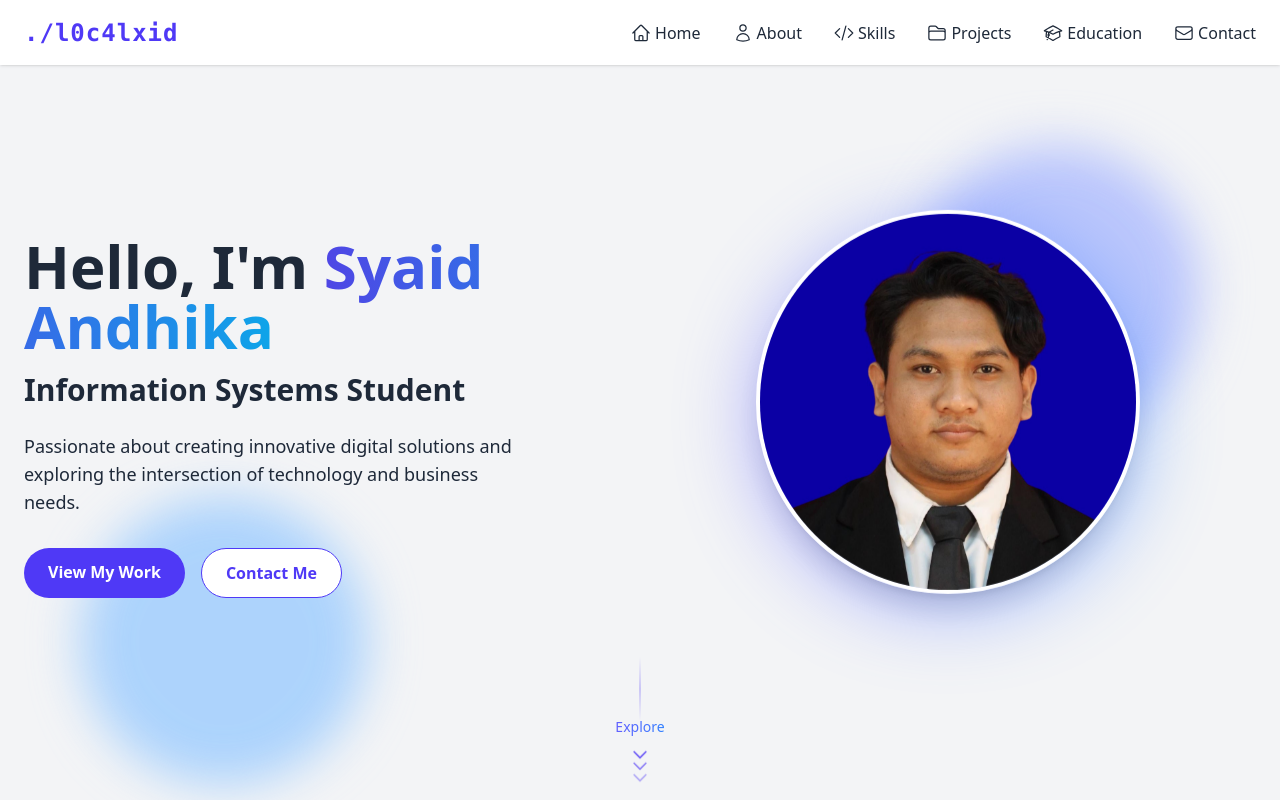
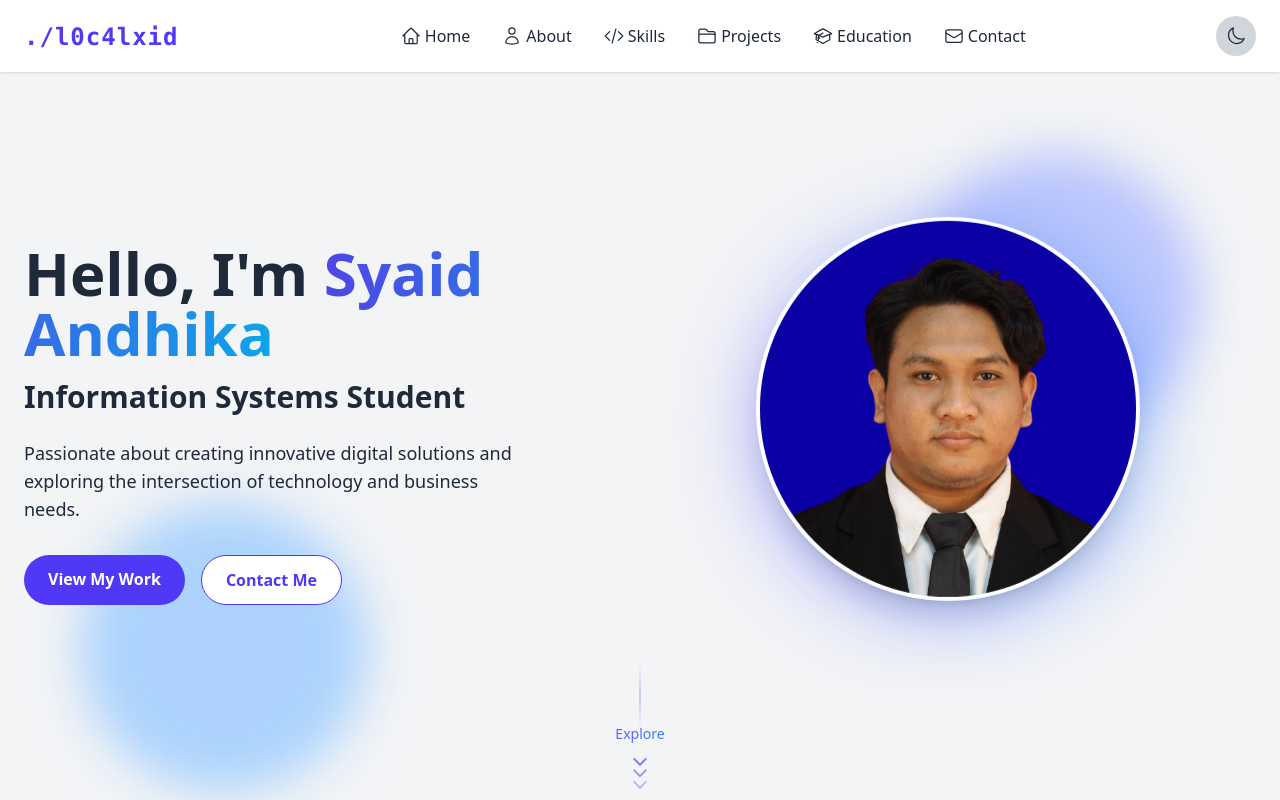
Before and after one commit to l0c4lxid/my-profile, a Next.js app: page / in a window 1280 px wide. Shown: the top 800 px of the page. Built offline with nearby package versions, Linux system fonts and the light colour scheme.

Commit message:
fix navbar desktop

```diff
--- a/src/app/components/Navbar.tsx
+++ b/src/app/components/Navbar.tsx
@@ -67,8 +67,8 @@ export default function Navbar({ darkMode, toggleDarkMode }: NavbarProps) {
         darkMode ? "bg-gray-800 text-white" : "bg-white text-gray-800"
       } py-4 px-6 sticky top-0 z-50 shadow-sm`}
     >
-      <div className="container mx-auto flex justify-between items-center">
-        {/* Ikon Burger untuk Menu Mobile, sekarang di kiri */}
+      <div className="container mx-auto flex items-center justify-between md:justify-start">
+        {/* Ikon Burger untuk Menu Mobile */}
         <button
           onClick={handleMenuToggle}
           className={`md:hidden focus:outline-none ${
@@ -82,30 +82,13 @@ export default function Navbar({ darkMode, toggleDarkMode }: NavbarProps) {
           )}
         </button>
 
-        {/* Tautan ke Halaman Utama */}
-        <Link href="/" className="text-2xl font-bold">
+        {/* Logo */}
+        <Link href="/" className="text-2xl font-bold mx-auto md:mx-0 md:mr-8">
           <span className="font-mono text-indigo-600">./l0c4lxid</span>
         </Link>
 
-        {/* Tombol untuk Mode Gelap */}
-        <div className="flex items-center md:hidden">
-          <button
-            onClick={toggleDarkMode}
-            className={`flex items-center justify-center w-10 h-10 rounded-full transition duration-300 ${
-              darkMode ? "bg-gray-700" : "bg-gray-300"
-            } ml-2`} // Menambahkan margin left untuk pemisahan
-            aria-label="Toggle Dark Mode"
-          >
-            {darkMode ? (
-              <SunIcon className="h-5 w-5 text-yellow-500" />
-            ) : (
-              <MoonIcon className="h-5 w-5 text-gray-800" />
-            )}
-          </button>
-        </div>
-
-        {/* Menu Desktop */}
-        <div className="hidden md:flex space-x-8">
+        {/* Menu Desktop - Centered */}
+        <div className="hidden md:flex flex-grow justify-center space-x-8">
           {menuItems.map((item) => (
             <Link
               key={item.name}
@@ -118,6 +101,21 @@ export default function Navbar({ darkMode, toggleDarkMode }: NavbarProps) {
             </Link>
           ))}
         </div>
+
+        {/* Dark Mode Toggle - Desktop & Mobile */}
+        <button
+          onClick={toggleDarkMode}
+          className={`flex items-center justify-center w-10 h-10 rounded-full transition duration-300 ${
+            darkMode ? "bg-gray-700" : "bg-gray-300"
+          }`}
+          aria-label="Toggle Dark Mode"
+        >
+          {darkMode ? (
+            <SunIcon className="h-5 w-5 text-yellow-500" />
+          ) : (
+            <MoonIcon className="h-5 w-5 text-gray-800" />
+          )}
+        </button>
       </div>
 
       {/* Dropdown Menu untuk Mobile */}
```
